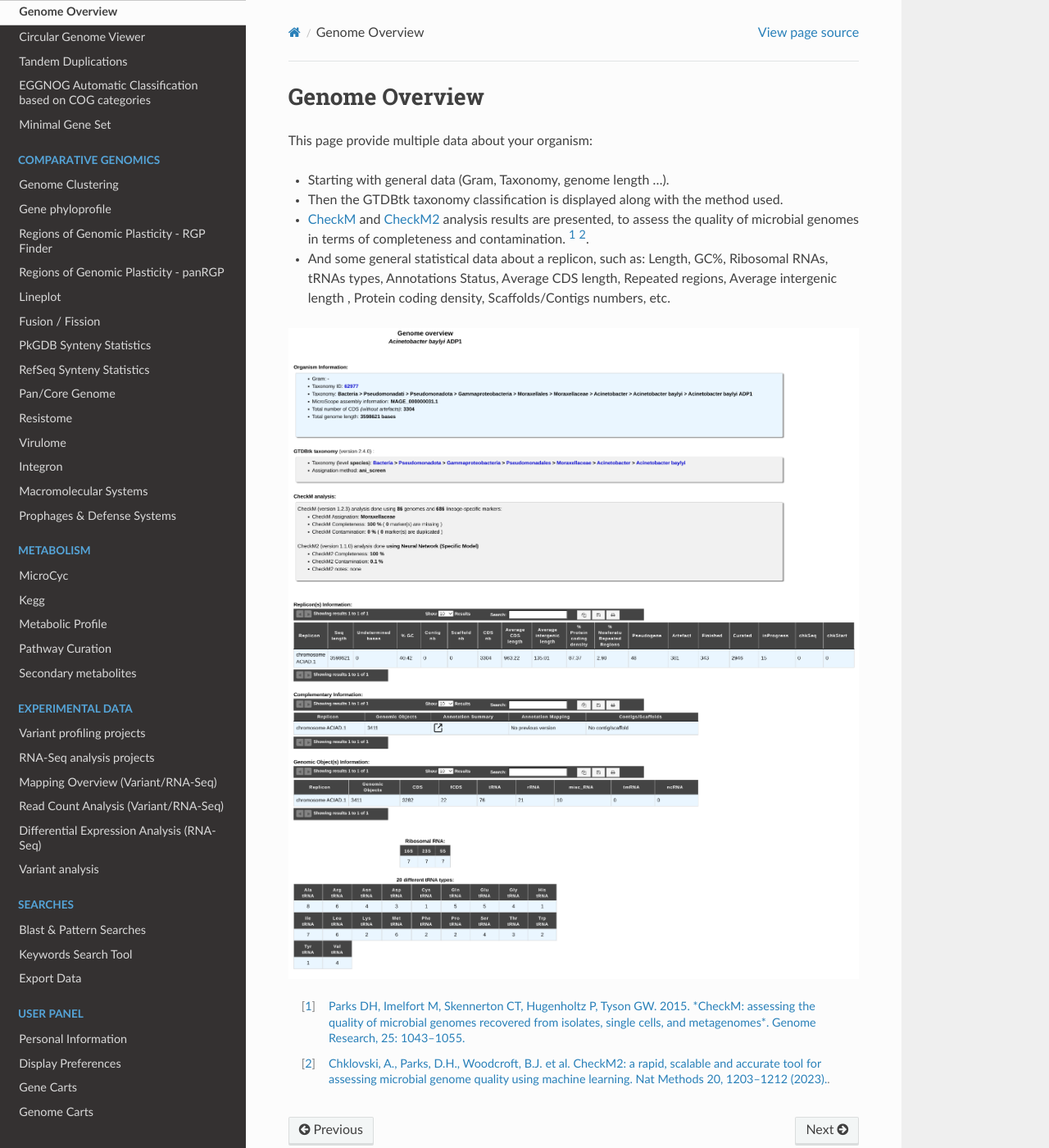
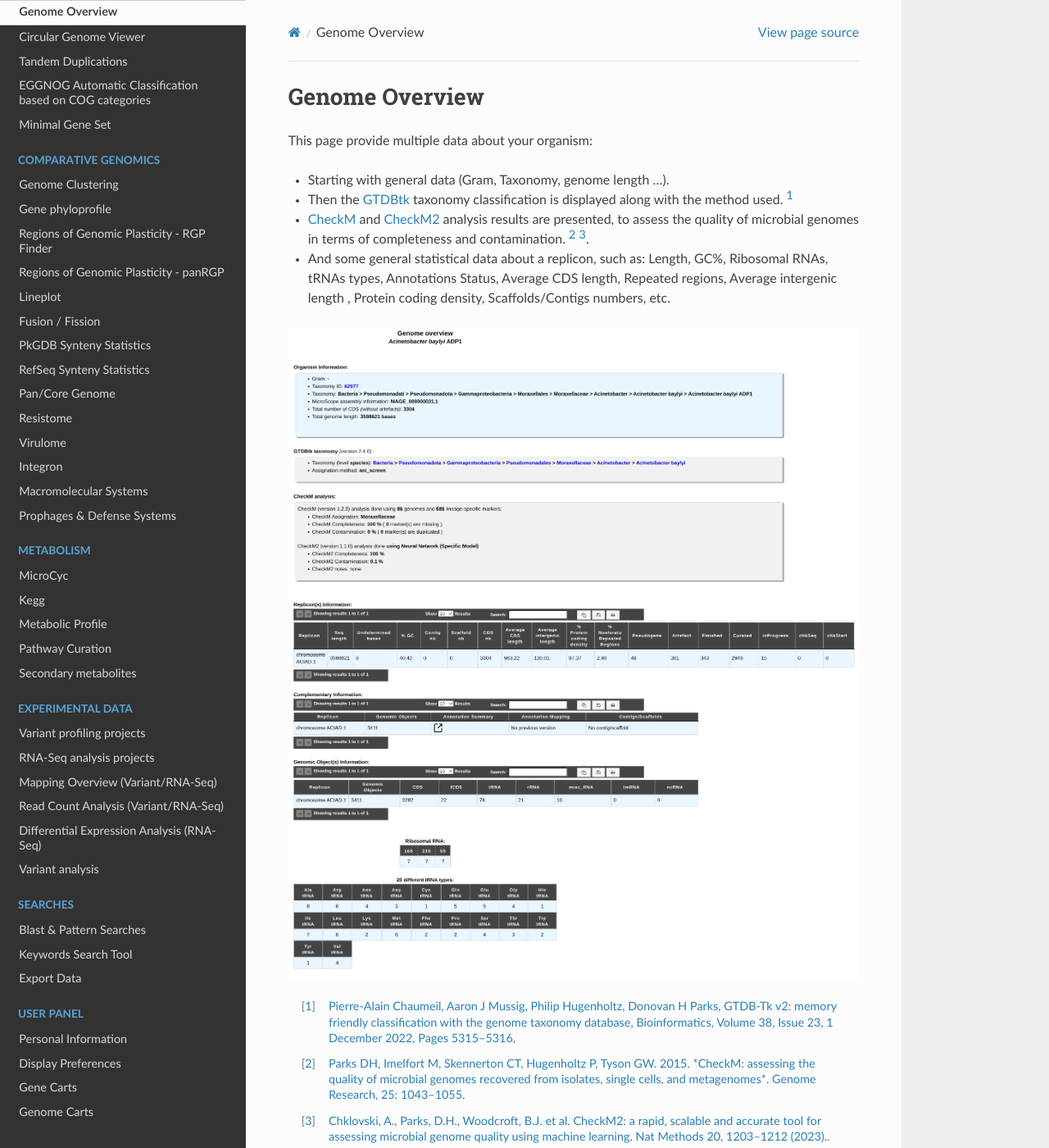
Before and after one commit to labgem/microscope-user-doc, a Sphinx documentation site: the page built from docs/content/genomic/overview.rst, in a window 1280 px wide and 1400 px high. Shown: the whole window at 82% size. Built offline with Sphinx 7.4.7 and the Read the Docs theme 3.1.0, drawn with Linux system fonts in a browser that asks for light colours; formulas are drawn with MathJax 3.

Commit message:
add reference and github link for GTDBtk

```diff
--- a/docs/content/genomic/overview.rst
+++ b/docs/content/genomic/overview.rst
@@ -7,11 +7,12 @@ Genome Overview
 This page provide multiple data about your organism:
 
 * Starting with general data (Gram, Taxonomy, genome length ...).
-* Then the GTDBtk taxonomy classification is displayed along with the method used.
-* `CheckM <https://github.com/Ecogenomics/CheckM/wiki>`_ and `CheckM2 <https://github.com/chklovski/CheckM2>`_ analysis results are presented, to assess the quality of microbial genomes in terms of completeness and contamination. [1]_ [2]_.
+* Then the `GTDBtk <https://github.com/Ecogenomics/GTDBTk>`_ taxonomy classification is displayed along with the method used. [1]_
+* `CheckM <https://github.com/Ecogenomics/CheckM/wiki>`_ and `CheckM2 <https://github.com/chklovski/CheckM2>`_ analysis results are presented, to assess the quality of microbial genomes in terms of completeness and contamination. [2]_ [3]_.
 * And some general statistical data about a replicon, such as: Length, GC%, Ribosomal RNAs, tRNAs types, Annotations Status, Average CDS length, Repeated regions, Average intergenic length , Protein coding density, Scaffolds/Contigs numbers, etc.
 
 .. image:: img/overview.png
 
-.. [1] `Parks DH, Imelfort M, Skennerton CT, Hugenholtz P, Tyson GW. 2015. *CheckM: assessing the quality of microbial genomes recovered from isolates, single cells, and metagenomes*. Genome Research, 25: 1043–1055. <https://genome.cshlp.org/content/25/7/1043.short>`_
-.. [2] `Chklovski, A., Parks, D.H., Woodcroft, B.J. et al. CheckM2: a rapid, scalable and accurate tool for assessing microbial genome quality using machine learning. Nat Methods 20, 1203–1212 (2023). <https://doi.org/10.1038/s41592-023-01940-w>`_.
+.. [1] `Pierre-Alain Chaumeil, Aaron J Mussig, Philip Hugenholtz, Donovan H Parks, GTDB-Tk v2: memory friendly classification with the genome taxonomy database, Bioinformatics, Volume 38, Issue 23, 1 December 2022, Pages 5315–5316, <https://doi.org/10.1093/bioinformatics/btac672>`_
+.. [2] `Parks DH, Imelfort M, Skennerton CT, Hugenholtz P, Tyson GW. 2015. *CheckM: assessing the quality of microbial genomes recovered from isolates, single cells, and metagenomes*. Genome Research, 25: 1043–1055. <https://genome.cshlp.org/content/25/7/1043.short>`_
+.. [3] `Chklovski, A., Parks, D.H., Woodcroft, B.J. et al. CheckM2: a rapid, scalable and accurate tool for assessing microbial genome quality using machine learning. Nat Methods 20, 1203–1212 (2023). <https://doi.org/10.1038/s41592-023-01940-w>`_.
```
